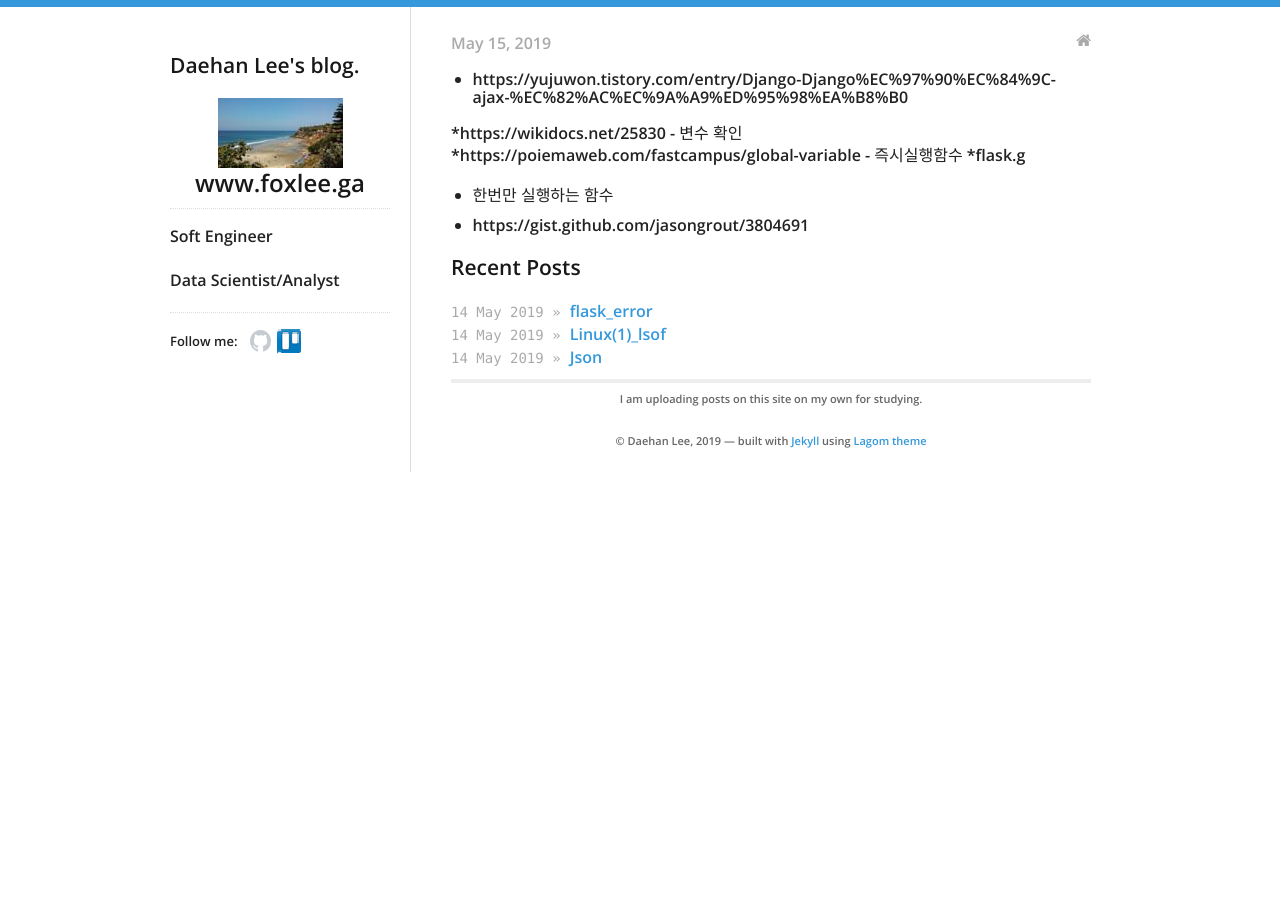
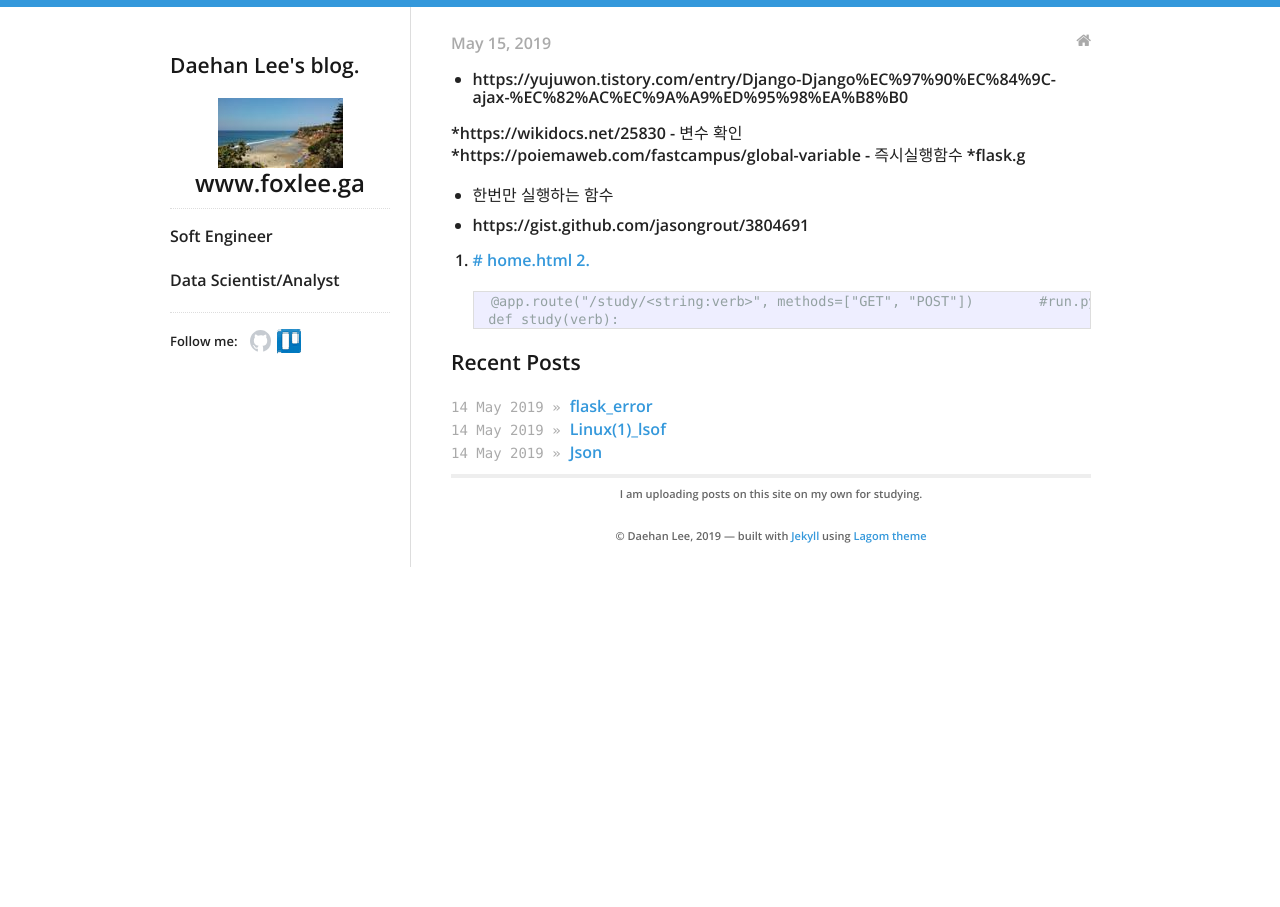
Before and after one commit to daehan0226/Study, a Jekyll site: the page built from _posts/2019-05-15-Flask(5).md, in a window 1280 px wide. Built offline with Jekyll 4.4.1, drawn with Linux system fonts in a browser that asks for light colours.

Commit message:
Update 2019-05-15-Flask(5).md

```diff
--- a/_posts/2019-05-15-Flask(5).md
+++ b/_posts/2019-05-15-Flask(5).md
@@ -15,3 +15,11 @@ categories:
 
 * 한번만 실행하는 함수
 * https://gist.github.com/jasongrout/3804691
+
+
+
+1. <a class="article-title" href="/study/{{ verbs[i] }}">      # home.html
+2.
+
+        @app.route("/study/<string:verb>", methods=["GET", "POST"])        #run.py (routes)
+        def study(verb):
```
